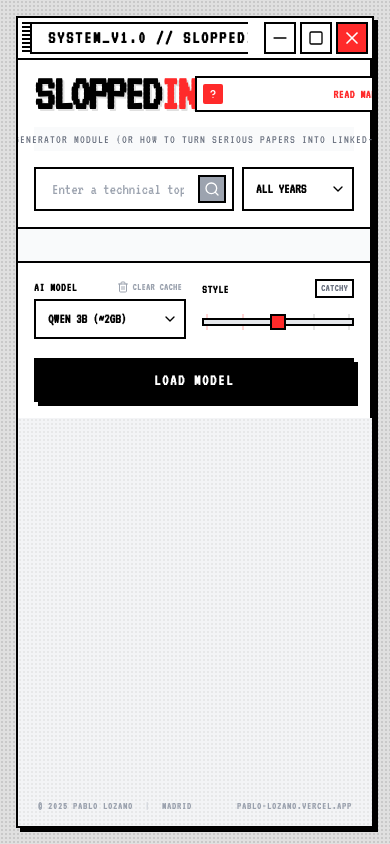
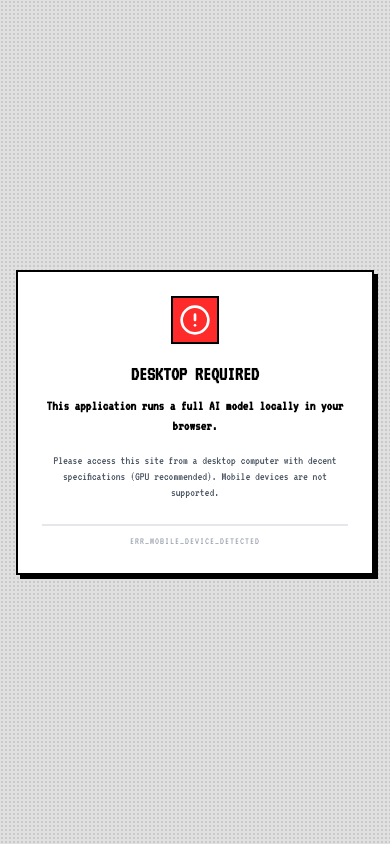
Before and after one commit to pablo-lozano-martin/slopped-in, a Next.js app: page / in a window 390 px wide. Built offline with nearby package versions, Linux system fonts and the light colour scheme.

Commit message:
fix: add mobile warning to main page and enhance error handling for AI engine initialization

```diff
--- a/src/app/page.tsx
+++ b/src/app/page.tsx
@@ -131,6 +131,27 @@ export default function Home() {
 
   return (
     <div className="h-screen bg-retro-gray p-4 font-mono bg-dither flex flex-col overflow-hidden relative">
+
+      {/* Mobile Warning */}
+      <div className="md:hidden flex-1 flex items-center justify-center z-50">
+         <div className="bg-white border-2 border-black shadow-retro p-6 max-w-sm mx-auto text-center">
+            <div className="w-12 h-12 bg-retro-red text-white flex items-center justify-center mx-auto mb-4 border-2 border-black shadow-sm">
+              <AlertCircle className="w-8 h-8" />
+            </div>
+            <h2 className="text-xl font-bold uppercase mb-2">Desktop Required</h2>
+            <p className="text-sm mb-4 font-bold">
+              This application runs a full AI model locally in your browser.
+            </p>
+            <p className="text-xs text-gray-600 mb-6">
+              Please access this site from a desktop computer with decent specifications (GPU recommended). Mobile devices are not supported.
+            </p>
+            <div className="text-[10px] uppercase tracking-widest text-gray-400 border-t border-gray-200 pt-2">
+              ERR_MOBILE_DEVICE_DETECTED
+            </div>
+         </div>
+      </div>
+
+      <div className="hidden md:block h-full w-full relative">
 
       {/* Desktop Icon (Minimized State) */}
       <div
@@ -384,6 +405,7 @@ export default function Home() {
 
         </div>
       </div>
+      </div>
     </div>
   );
 }
--- a/src/hooks/useWebLLM.ts
+++ b/src/hooks/useWebLLM.ts
@@ -71,7 +71,13 @@ export function useWebLLM(selectedModel: string) {
       currentModelRef.current = selectedModel;
       setEngineState("ready");
     } catch (err) {
-      setError(err instanceof Error ? err.message : "Failed to initialize AI engine");
+      const errorMessage = err instanceof Error ? err.message : "Failed to initialize AI engine";
+      // Add helpful hint for network errors
+      const finalError = errorMessage.includes("fetch") || errorMessage.includes("network") || errorMessage.includes("Failed to fetch")
+        ? `${errorMessage}. Try a smaller model (3B) or clear cache.`
+        : errorMessage;
+
+      setError(finalError);
       setEngineState("error");
     }
   }, [selectedModel]);
```
